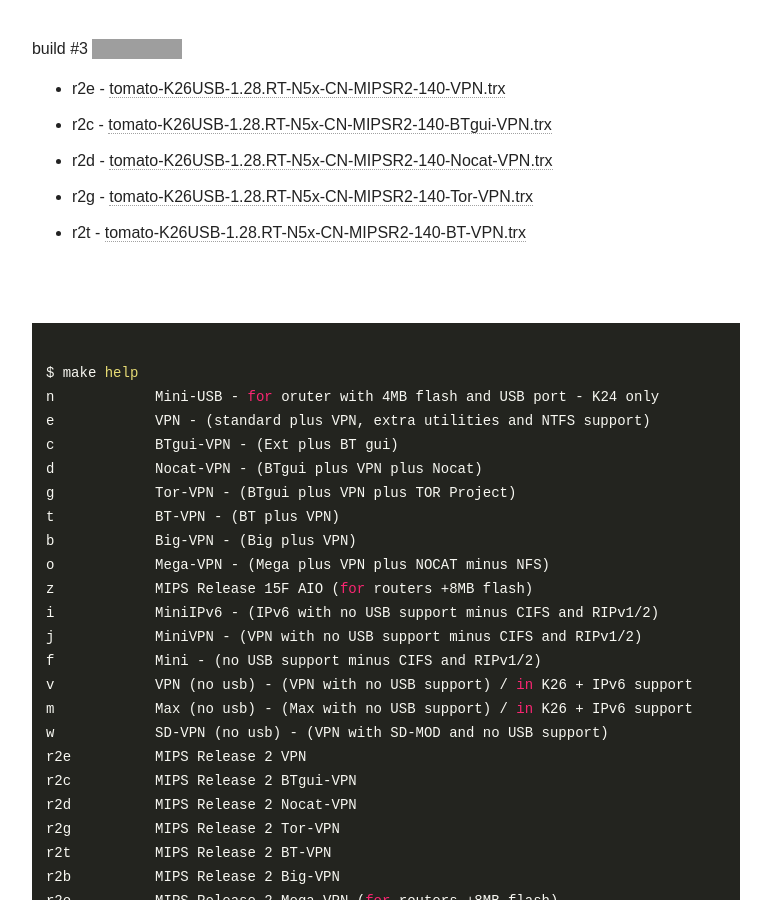
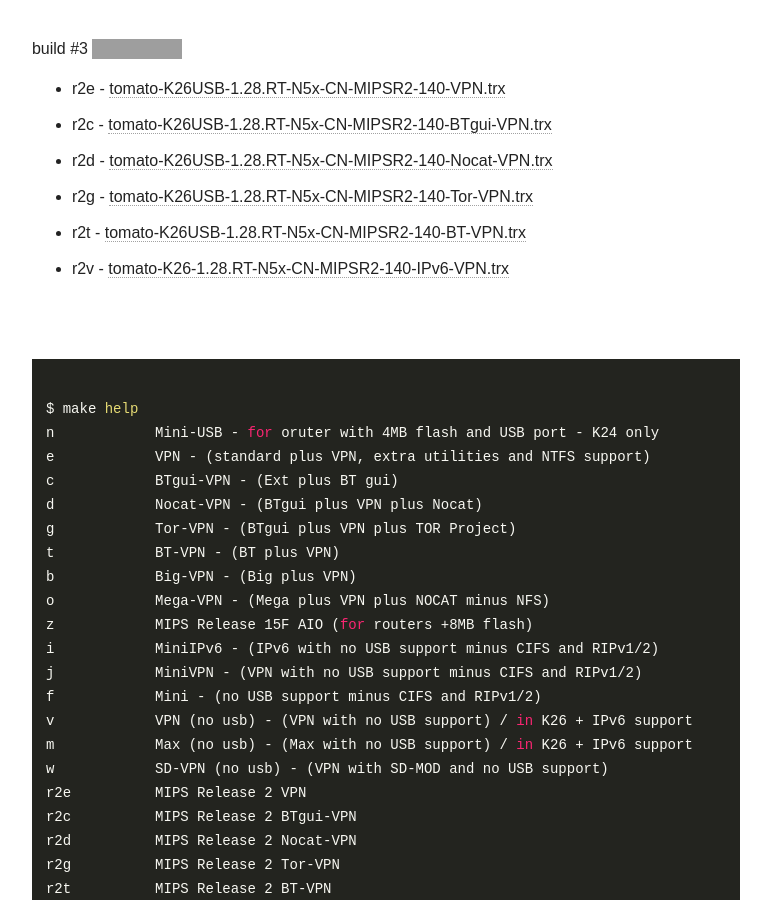
Before and after one commit to oglopss/tomato-ci-ctf-jekyll, a Jekyll site: the page built from index.html, in a window 1280 px wide and 900 px high, scrolled down 559 px. Shown: the whole window, without its empty margins (254-1025 px from the left). Built offline with Jekyll 4.4.1, drawn with Linux system fonts in a browser that asks for light colours; nearby versions of some CDN libraries; grey boxes are pictures that could not be loaded.

Commit message:
Travis build 3 r2v pushed to gh-pages

```diff
--- a/_data/ss.yml
+++ b/_data/ss.yml
@@ -5,3 +5,4 @@
   - 0002 r2c tomato-K26USB-1.28.RT-N5x-CN-MIPSR2-140-BTgui-VPN.trx
   - 0005 r2t tomato-K26USB-1.28.RT-N5x-CN-MIPSR2-140-BT-VPN.trx
   - 0004 r2g tomato-K26USB-1.28.RT-N5x-CN-MIPSR2-140-Tor-VPN.trx
+  - 0009 r2v tomato-K26-1.28.RT-N5x-CN-MIPSR2-140-IPv6-VPN.trx
```
Also changed, not shown: 1 other file.
